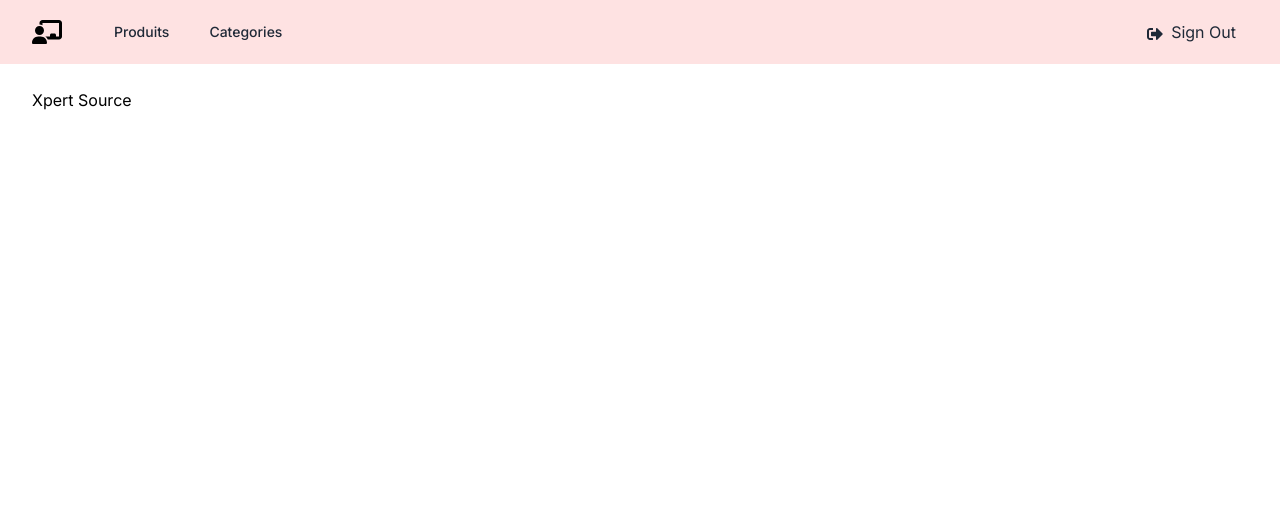
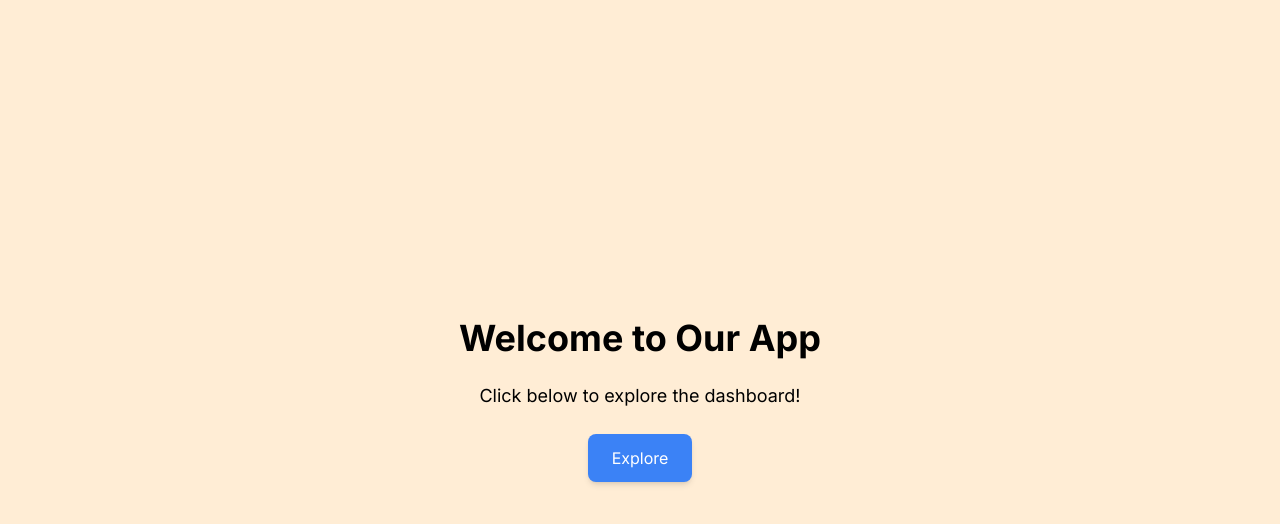
Before and after one commit to AliCodes22/projet-xpertsource, a Next.js app: page / in a window 1280 px wide. Shown: the top 524 px of the page. Built offline with nearby package versions, Linux system fonts and the light colour scheme.

Commit message:
route group, welcome page, data fetching

```diff
--- /dev/null
+++ b/app/(dashboard)/home/layout.tsx
@@ -0,0 +1,14 @@
+import Header from "../../components/Header";
+
+const HomeLayout = ({ children }: { children: React.ReactNode }) => {
+  return (
+    <>
+      <Header />
+      <main className="mx-auto max-w-7xl px-4 py-6 sm:px-6 lg:px-8">
+        {children}
+      </main>
+    </>
+  );
+};
+
+export default HomeLayout;
--- /dev/null
+++ b/app/(dashboard)/home/page.tsx
@@ -0,0 +1,13 @@
+const HomePage = async () => {
+  const fetchData = await fetch("https://api.jsoning.com/mock/public/products");
+  const data = await fetchData.json();
+
+  console.log(data);
+  return (
+    <>
+      <h1>Xpert Source</h1>
+    </>
+  );
+};
+
+export default HomePage;
--- a/app/components/Header.tsx
+++ b/app/components/Header.tsx
@@ -14,7 +14,7 @@ const Header = () => {
             <div className="hidden md:block">
               <div className="ml-10 flex items-baseline space-x-4">
                 <Link
-                  href="/produits"
+                  href="/home"
                   className="rounded-md px-3 py-2 text-sm font-medium text-gray-800 hover:bg-gray-700 hover:text-white"
                 >
                   Produits
@@ -30,12 +30,9 @@ const Header = () => {
           </div>
           <div className="ml-auto">
             <div className="ml-4 flex items-center md:ml-6">
-              <a
-                href="login.html"
-                className="mx-3 text-gray-800 hover:text-gray-600"
-              >
+              <Link href="/" className="mx-3 text-gray-800 hover:text-gray-600">
                 <FaSignOutAlt className="inline mr-1" /> Sign Out
-              </a>
+              </Link>
             </div>
           </div>
         </div>
--- a/app/layout.tsx
+++ b/app/layout.tsx
@@ -19,12 +19,7 @@ export default function RootLayout({
 }>) {
   return (
     <html lang="en">
-      <body className={inter.className}>
-        <Header />
-        <main className="mx-auto max-w-7xl px-4 py-6 sm:px-6 lg:px-8">
-          {children}
-        </main>
-      </body>
+      <body className={inter.className}>{children}</body>
     </html>
   );
 }
--- a/app/page.tsx
+++ b/app/page.tsx
@@ -1,7 +1,16 @@
+import Link from "next/link";
+
 export default function Home() {
   return (
-    <>
-      <h1>Xpert Source</h1>
-    </>
+    <div className="flex flex-col items-center justify-center h-screen bg-orange-100">
+      <h1 className="text-4xl font-bold mb-6">Welcome to Our App</h1>
+      <p className="text-lg mb-6">Click below to explore the dashboard!</p>
+      <Link
+        href="/home"
+        className="px-6 py-3 bg-blue-500 text-white rounded-lg shadow-md hover:bg-blue-600"
+      >
+        Explore
+      </Link>
+    </div>
   );
 }
--- a/package.json
+++ b/package.json
@@ -9,6 +9,9 @@
     "lint": "next lint"
   },
   "dependencies": {
+    "@emotion/react": "^11.14.0",
+    "@emotion/styled": "^11.14.0",
+    "@mui/material": "^6.4.0",
     "next": "15.1.4",
     "react": "^19.0.0",
     "react-dom": "^19.0.0",
```
Also changed, not shown: 1 other file (tests, documents, lock files or other folders).
